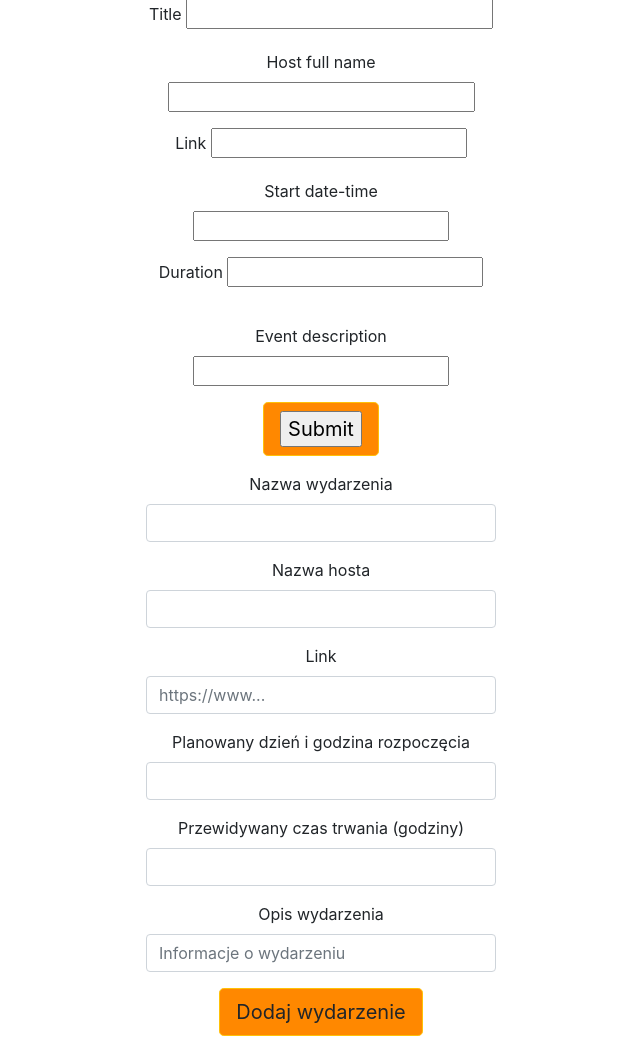
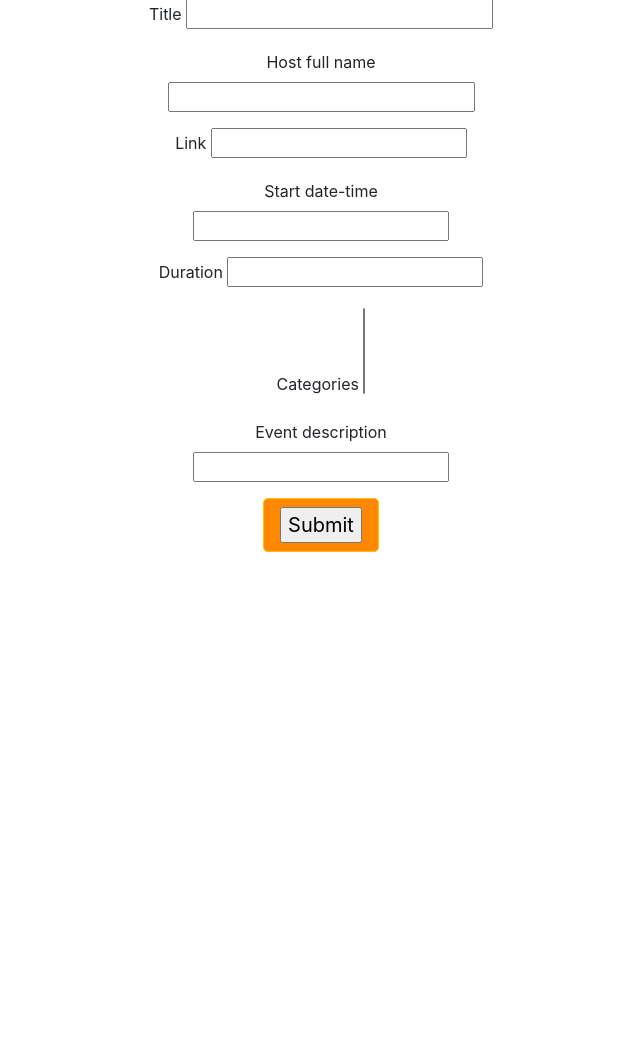
Before and after one commit to binawork/ktonadaje, a Flask app: template templates/events/add_event.html in a window 1280 px wide. Shown: the part 539-1591 px from the top of the page, without its empty margins (319-959 px from the left). After the commit the page ends 1091 px from the top, so only its background shows below. Run offline with Flask 2, Linux system fonts and the light colour scheme; tables that the repository leaves empty hold one stand-in row (values such as "Sample post"); the template is opened without the code that fills it: values that come from a table or form of the project are taken from there, most other values are stand-ins (such as "Sample title", 1, 10 or a date in 2020).

Commit message:
deleted old form from add_event.html

```diff
--- a/templates/events/add_event.html
+++ b/templates/events/add_event.html
@@ -2,22 +2,19 @@
 
 {% block content %}
     <div class="container" align="center">
-
         <div class="text-center">
             <p class="h2">Dodaj wydarzenie</p>
             <br />
             <br />
         </div>
-
-<!-- THIS IS GOOOOD -->
         <div>
-            <form method="POST" action="/events">
+            <form method="POST" action="/">
                 <div class="form-group row">
                     <div class="col-md-4 offset-md-4">{{ form.event_title.label }} {{ form.event_title(size=25) }}
                         {% if form.event_title.errors %}
-                            <ul class="errors">
+                            <ul>
                                 {% for error in form.event_title.errors %}
-                                    <li>{{ error }}</li>
+                                    <p class="error-form">{{ error }}</p>
                                 {% endfor %}
                             </ul>
                         {% endif %}
@@ -26,9 +23,9 @@
                 <div class="form-group row">
                     <div class="col-md-4 offset-md-4">{{ form.host_name.label }} {{ form.host_name(size=25) }}
                         {% if form.host_name.errors %}
-                            <ul class="errors">
+                            <ul>
                                 {% for error in form.host_name.errors %}
-                                    <li>{{ error }}</li>
+                                    <p class="error-form">{{ error }}</p>
                                 {% endfor %}
                             </ul>
                         {% endif %}
@@ -37,9 +34,9 @@
                 <div class="form-group row">
                     <div class="col-md-4 offset-md-4">{{ form.event_link.label }} {{ form.event_link }}
                         {% if form.event_link.errors %}
-                            <ul class="errors">
+                            <ul>
                                 {% for error in form.event_link.errors %}
-                                    <li>{{ error }}</li>
+                                    <p class="error-form">{{ error }}</p>
                                 {% endfor %}
                             </ul>
                         {% endif %}
@@ -48,9 +45,9 @@
                 <div class="form-group row">
                     <div class="col-md-4 offset-md-4">{{ form.start_datetime.label }} {{ form.start_datetime }}
                         {% if form.start_datetime.errors %}
-                            <ul class="errors">
+                            <ul>
                                 {% for error in form.start_datetime.errors %}
-                                    <li>{{ error }}</li>
+                                    <p class="error-form">{{ error }}</p>
                                 {% endfor %}
                             </ul>
                         {% endif %}
@@ -60,7 +57,7 @@
                     <div class="col-md-4 offset-md-4">{{ form.estimated_duration.label }} {{ form.estimated_duration }}</div>
                 </div>
                 <div class="form-group row">
-                    <div class="col-md-4 offset-md-4">{{ form.event_category.label }} {{ form.event_category }}</div>
+                    <div class="col-md-4 offset-md-4">{{ form.event_categories.label }} {{ form.event_categories }}</div>
                 </div>
                 <div class="form-group row">
                     <div class="col-md-4 offset-md-4">{{ form.event_description.label }} {{ form.event_description }}</div>
@@ -72,56 +69,5 @@
                 </div>
             </form>
         </div>
-
-
-
-
-<!-- THAT IS NOT SO GOOOOD -->
-        <div>
-            <form method="post">
-                <div class="form-group row">
-                    <div class="col-md-4 offset-md-4">
-                        <label>Nazwa wydarzenia</label>
-                        <input type="text" class="form-control" id="event_title">
-                    </div>
-                </div>
-                <div class="form-group row">
-                    <div class="col-md-4 offset-md-4">
-                        <label>Nazwa hosta</label>
-                        <input type="text" class="form-control" id="host_full_name">
-                    </div>
-                </div>
-                <div class="form-group row">
-                    <div class="col-md-4 offset-md-4">
-                        <label>Link</label>
-                        <input type="url" class="form-control" id="event_link" placeholder="https://www...">
-                    </div>
-                </div>
-                <div class="form-group row">
-                    <div class="col-md-4 offset-md-4">
-                        <label>Planowany dzień i godzina rozpoczęcia</label>
-                        <input type="datetime" class="form-control" id="start_datetime">
-                    </div>
-                </div>
-                <div class="form-group row">
-                    <div class="col-md-4 offset-md-4">
-                        <label>Przewidywany czas trwania (godziny)</label>
-                        <input type="number" min="0.5" max="72" step="0.5" class="form-control" id="estimated_duration">
-                    </div>
-                </div>
-                <div class="form-group row">
-                    <div class="col-md-4 offset-md-4">
-                        <label>Opis wydarzenia</label>
-                        <input type="text" required class="form-control" id="event_description" placeholder="Informacje o wydarzeniu">
-                    </div>
-                </div>
-                <div class="form-group row">
-                    <div class="col-md-12 text-center">
-                        <button type="button" class="btn btn-primary btn-lg btn-warning">Dodaj wydarzenie</button>
-
-                    </div>
-                </div>
-            </form>
-        </div>
     </div>
 {% endblock %}
```
